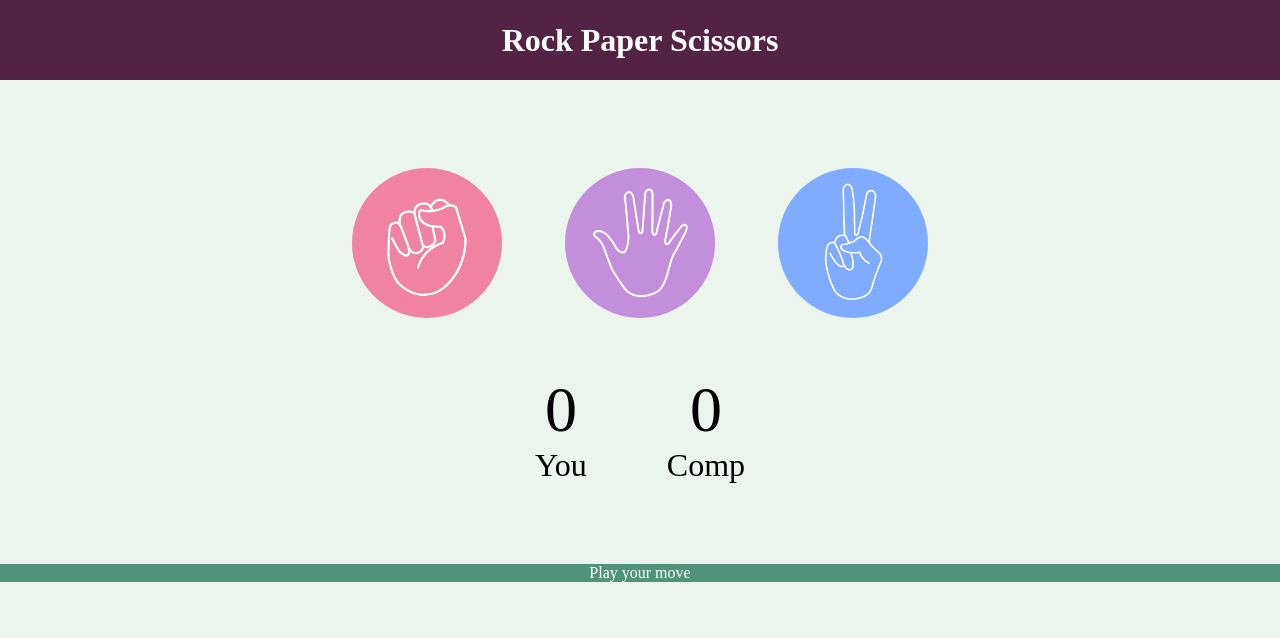
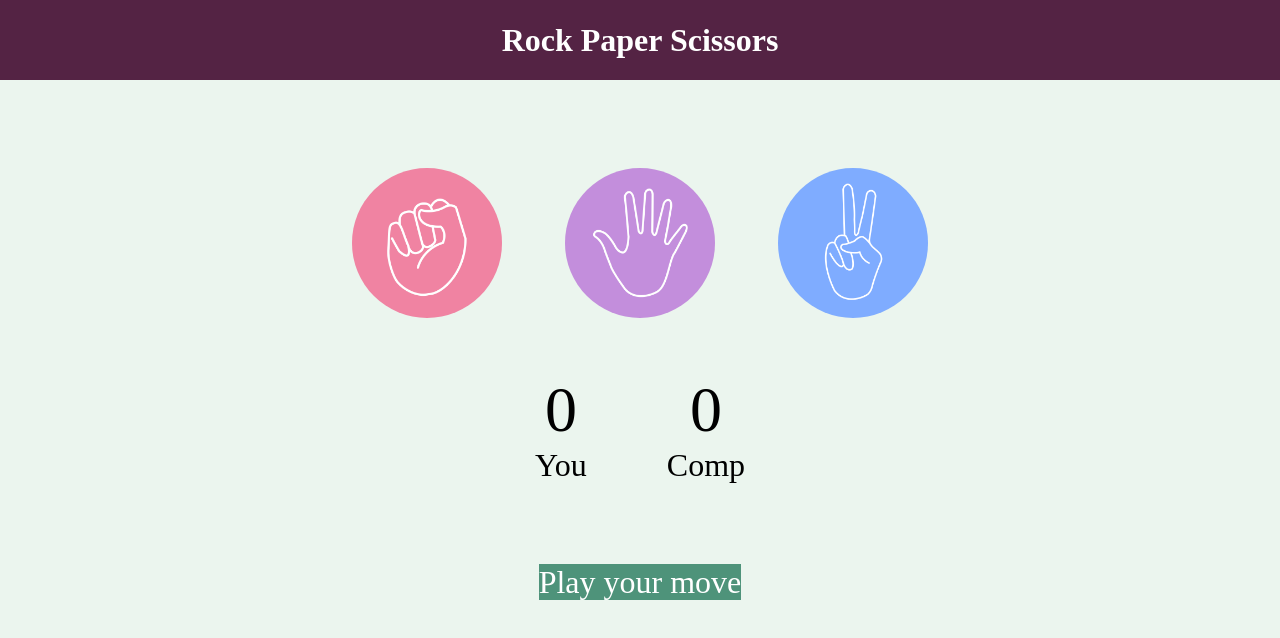
Before and after one commit to ArjunB126/Stone_Paper_Scissor, a plain HTML site: page index.html in a window 1280 px wide. Drawn offline with Linux system fonts and the light colour scheme.

Commit message:
Css_Changes

```diff
--- a/style.css
+++ b/style.css
@@ -66,5 +66,7 @@ img {
 #msg {
   background-color: #4E937A;
   color: white;
+  font-size: 2rem;
+  display: inline;
 
 }
```
